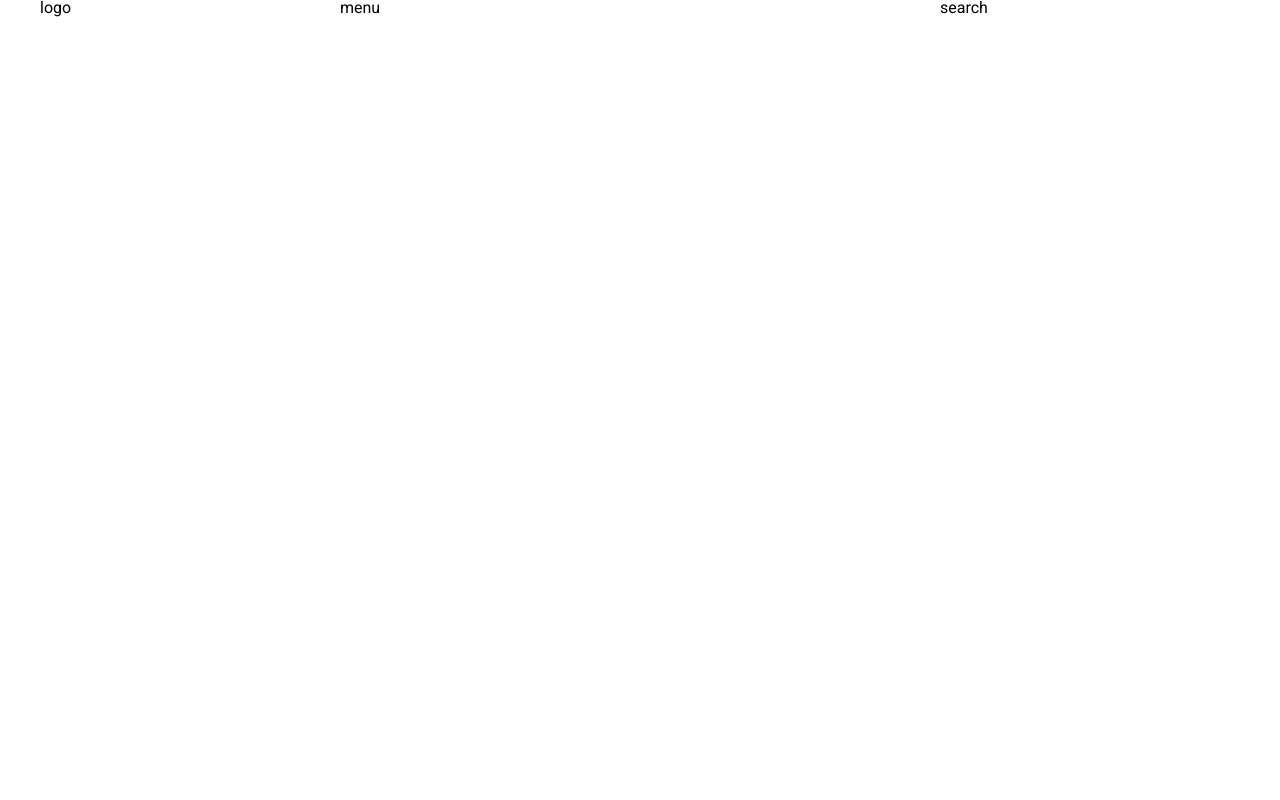
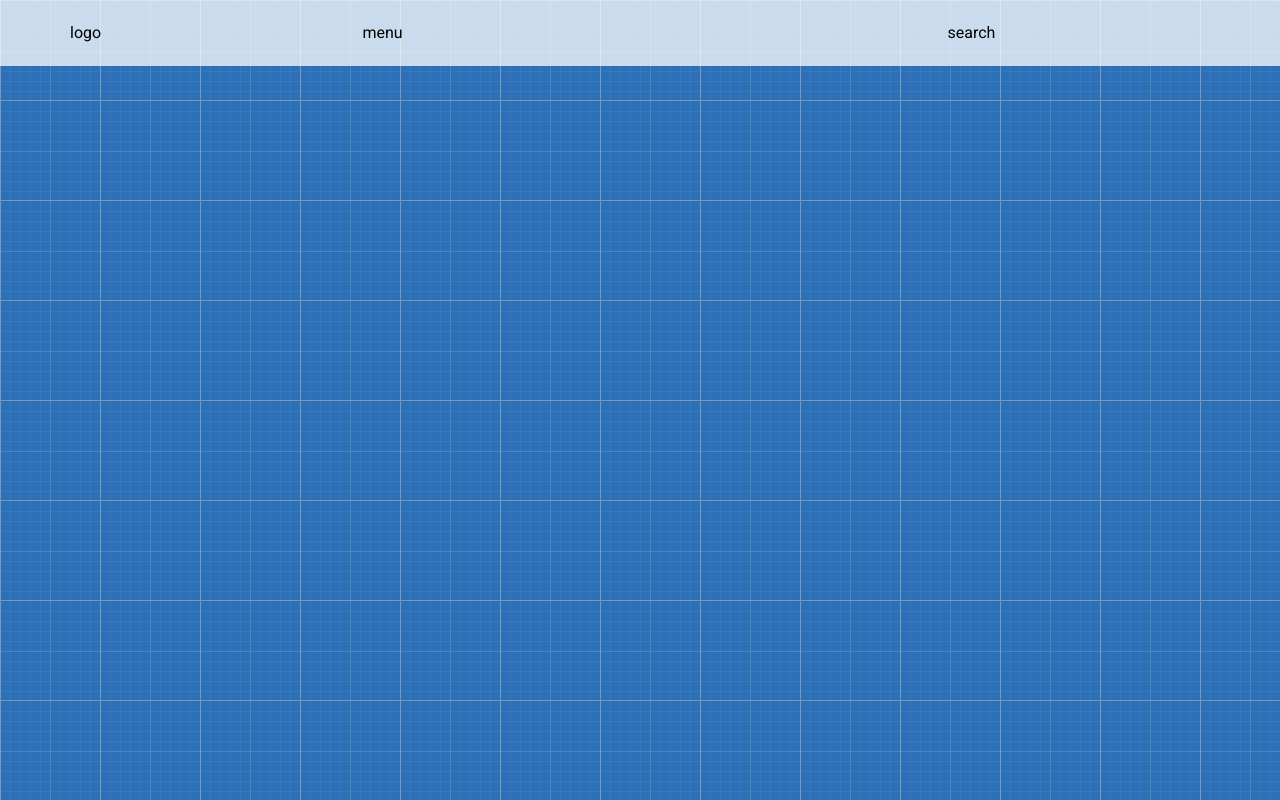
Before and after one commit to sergeigit/sergeigit.github.io, a plain HTML site: page index.html in a window 1280 px wide. Drawn offline with Linux system fonts and the light colour scheme.

Commit message:
add padding to header

```diff
--- a/style.css
+++ b/style.css
@@ -3,10 +3,17 @@
 }
 body {
 	font-family: 'Roboto', sans-serif;
+	background-image: url(images/patt.png);
 }
 .container {
-	width: 1200px;
+	width: 1170px;
 	margin: 0 auto;
+	padding-left: 15px;
+	padding-right: 15px;
+}
+.row {
+	margin-left: -15px;
+	margin-right: -15px;
 }
 .col-md-3 {
 	width: 25%;
@@ -16,9 +23,15 @@ body {
 }
 [class*="col-"]{
 	float: left;
+	padding-right: 15px;
+	padding-left: 15px;
 }
 .row:after {
 	content: "";
 	clear: both;
 	display: block;
 }
+.header {
+	background-color: rgba(255,255,255,0.75);
+	padding: 25px 0;
+}
```
Also changed, not shown: images/patt.png (added).
